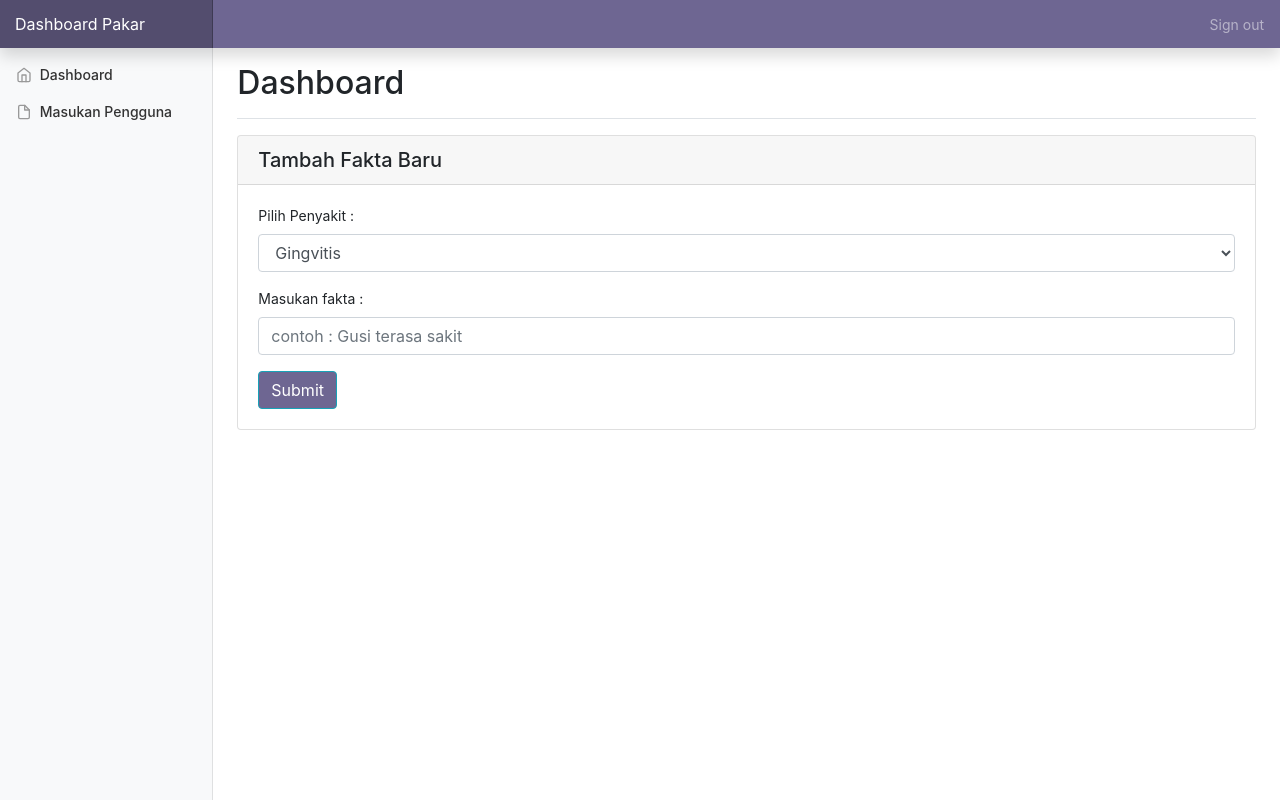
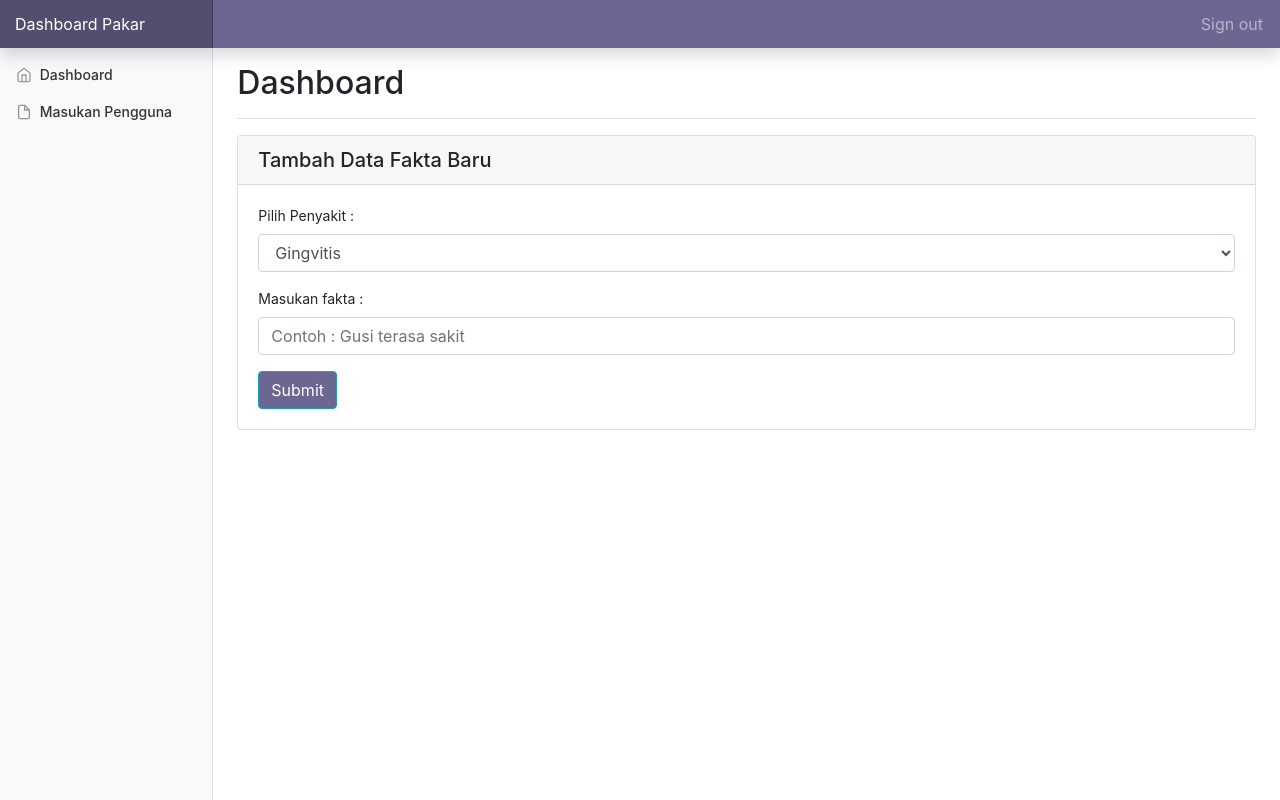
Before and after one commit to rachmadhartono8/sistem-pakar-kesehatan-gigi, a PHP site: page /pakar-home.php in a window 1280 px wide. Run offline with PHP 8.4, Linux system fonts and the light colour scheme; data comes from the database, SQL or seed files in the repository; some libraries are stand-ins or nearby versions.

Commit message:
pakar and solusi

```diff
--- a/pakar-home.php
+++ b/pakar-home.php
@@ -22,7 +22,7 @@
       <a class="navbar-brand col-sm-3 col-md-2 mr-0" href="#">Dashboard Pakar</a>
       <ul class="navbar-nav px-3">
         <li class="nav-item text-nowrap">
-          <a class="nav-link" href="proseslogout.php">Sign out</a>
+          <a class="nav-link btn" href="proseslogout.php">Sign out</a>
         </li>
       </ul>
     </nav>
@@ -36,7 +36,7 @@
             <h1 class="h2">Dashboard</h1>
           </div>
           <div class="card">
-			  <h5 class="card-header">Tambah Fakta Baru</h5>
+			  <h5 class="card-header">Tambah Data Fakta Baru</h5>
 			  <div class="card-body">
 			  	<form action="pakar-home.php" method="post">
 				  <div class="form-group">
@@ -56,7 +56,7 @@
 				  </div>
 				  <div class="form-group">
 				    <label for="exampleFormControlInput2">Masukan fakta :</label>
-				    <input type="text" name="fakta" class="form-control" id="exampleFormControlInput1" placeholder="contoh : Gusi terasa sakit">
+				    <input type="text" name="fakta" class="form-control" id="exampleFormControlInput1" placeholder="Contoh : Gusi terasa sakit">
 				  </div>
 				  <input type="submit" class="btn btn-info" style="background-color:#6e6692" name="simpan1">
 				</form>
--- a/solusi.php
+++ b/solusi.php
@@ -92,7 +92,7 @@
                               </div>
                               <div class="form-group">
                                 <label for="exampleFormControlInput2">Masukan fakta:</label>
-                                <input type="text" name="fakta" class="form-control" id="exampleFormControlInput1" placeholder="contoh : Terasa ngilu pada gigi">
+                                <input type="text" name="fakta" class="form-control" id="exampleFormControlInput1" placeholder="Contoh : Terasa ngilu pada gigi">
                               </div>
                               <input type="submit" class="btn btn-info" name="masukan">
                             </form>
```
